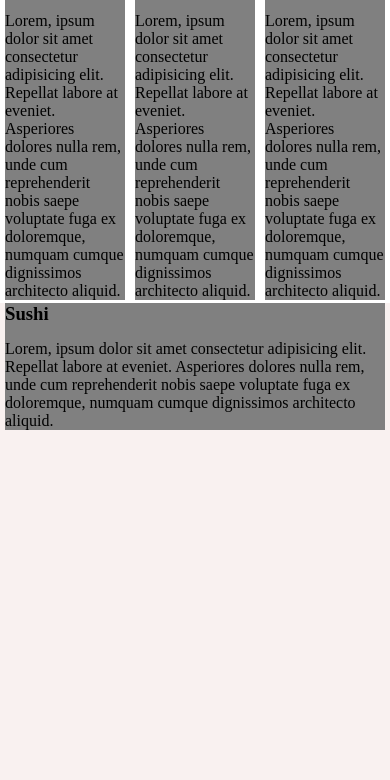
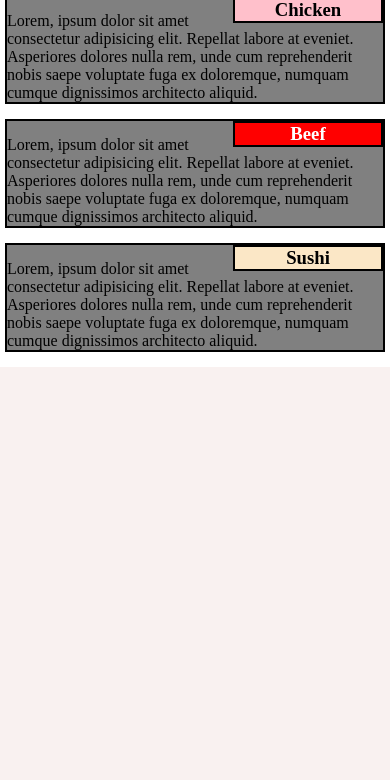
Before and after one commit to cvaldez01/module-2, a plain HTML site: page index.html in a window 390 px wide. Shown: the part 62-842 px from the top of the page. Drawn offline with Linux system fonts and the light colour scheme.

Commit message:
Mobile Version Done

```diff
--- a/css/styles.css
+++ b/css/styles.css
@@ -179,6 +179,80 @@ html,body{
 /* Breakpoints for Small Devices */
 @media (max-width:767px){
 
+    #menu{
+
+        background-color:white;
+        display: flex;
+        flex-direction: column;
+
+    }
+
+    .item-1,.item-2,.item-3{
+        margin-bottom: 15px;
+        border: 2px solid black;
+    }
+
+
+    #header{
+        text-align: center;
+        margin-bottom: 20px;
+    }
+
+    .title-1{
+        border: 2px solid black;
+        background-color:pink;
+        text-align:center;
+        width:150px;
+        position: relative;
+        float:right;
+        flex-grow: 1;
+
+
+
+
+    }
+    .title-2{
+        border: 2px solid black;
+        background-color:red;
+        color:white;
+        text-align:center;
+        width:150px;
+        position: relative;
+        float:right;
+
+
+    }
+
+    .title-3{
+        border: 2px solid black;
+        background-color:#FBE7C6;
+        text-align: center;
+        width:150px;
+        position: relative;
+        float:right;
+
+
+
+    }
+    .item-4 p.contenido{
+        margin-top:20px;
+        clear: both;
+        display: none;
+        visibility: hidden;
+    }
+    .title-4{
+        border: 1px solid black;
+        background-color:#FBE7C6;
+        text-align: center;
+        width:150px;
+        position: relative;
+        float:right;
+        display: none;
+        visibility: hidden;
+
+
+    }
+
 
 
 
```
